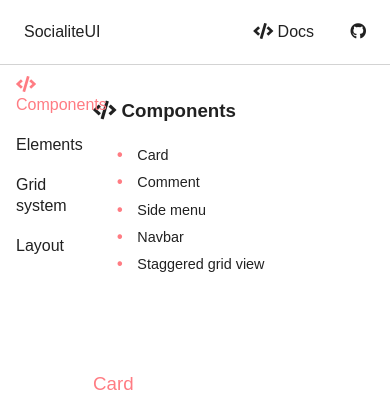
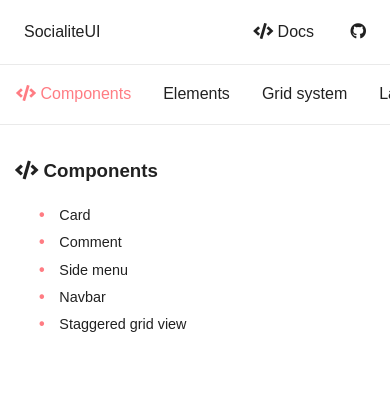
Before and after one commit to isradeleon/coraline, a website: page components.html in a window 390 px wide. Shown: the top 412 px of the page. Drawn offline with nearby package versions, Linux system fonts and the light colour scheme.

Commit message:
scrollbar and side-menu

```diff
--- a/socialiteui-v0.4.1/socialiteui.css
+++ b/socialiteui-v0.4.1/socialiteui.css
@@ -35,6 +35,27 @@ body{
     font-weight: 300;
     box-sizing:border-box;
     line-height: 1.3;
+    scrollbar-width: thin;
+    scrollbar-color: lightgray #fafafa;
+}
+
+/* SCROLLBAR */
+::-webkit-scrollbar {
+    width: 5px;
+    height: 5px;
+}
+/* Track */
+::-webkit-scrollbar-track {
+    background: #fafafa;
+}
+/* Handle */
+::-webkit-scrollbar-thumb {
+    border-radius: 10px;
+    background: lightgray;
+}
+/* Handle on hover */
+::-webkit-scrollbar-thumb:hover {
+    background: lightgray;
 }
 
 /* NAVBAR */
@@ -42,7 +63,7 @@ body{
     height: 65px;
     display: flex;
     align-items: center;
-    border-bottom: 1px solid lightgray;
+    border-bottom: 1px solid #eaeaea;
     padding: 0 1rem;
     width: 100%;
     background-color: white;
@@ -298,7 +319,7 @@ body{
     flex-flow: row wrap;
 }
 .cols>.col, .cols>*[class*='col-']{
-    padding: 10px;
+    padding: 0.5%;
 }
 .cols>.col{flex: 1;}
 .cols>.col-1{
@@ -484,14 +505,38 @@ body{
 
 /* SIDE-MENU */
 .side-menu{
+    background-color: white;
+    z-index: 1;
     width: 20%;
+    height: 100%;
     position: fixed;
+    border-right: 1px solid #eaeaea;
 }
 .side-menu>*{
     display: block;
 }
 .side-menu-content{
     padding-left: 20%;
+}
+@media (max-width: 991px) {
+    .side-menu{
+        width: 100%;
+        position: relative;
+        text-align: center;
+        border-right: none;
+        border-bottom: 1px #eaeaea solid;
+        display: flex;
+        overflow-y: auto;
+        height: 60px;
+        align-items: center;
+    }
+    .side-menu-content{
+        padding-left: 0;
+    }
+    .side-menu>*{
+        flex-shrink: 0;
+        margin: auto;
+    }
 }
 
 /* CONTENT */
```
